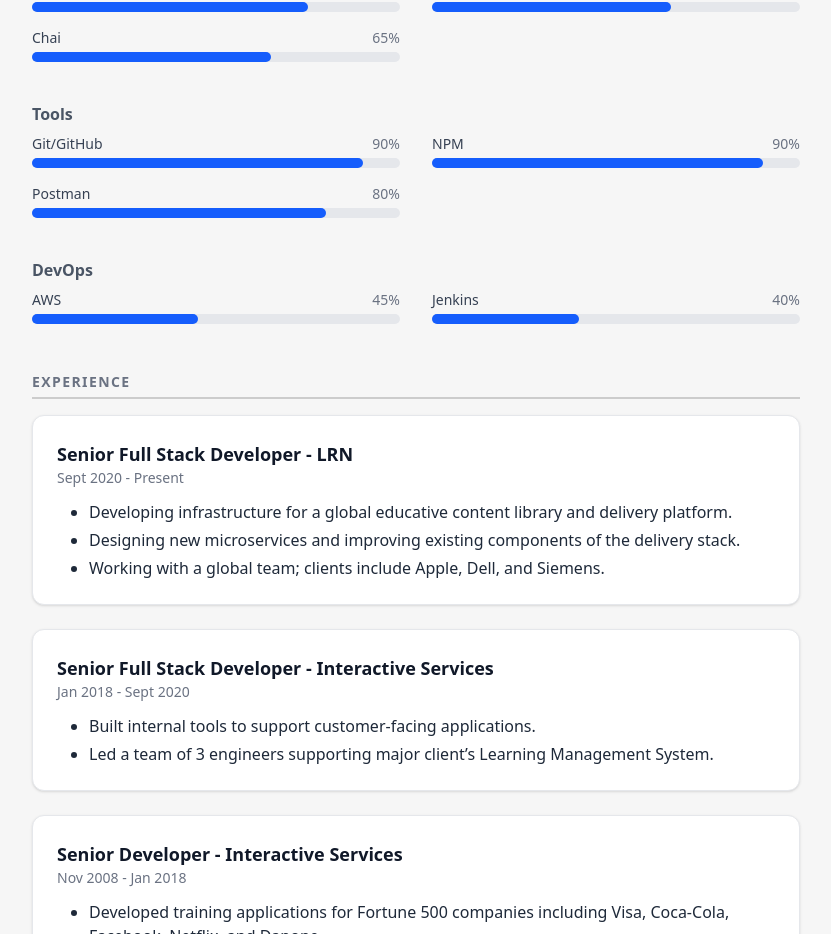
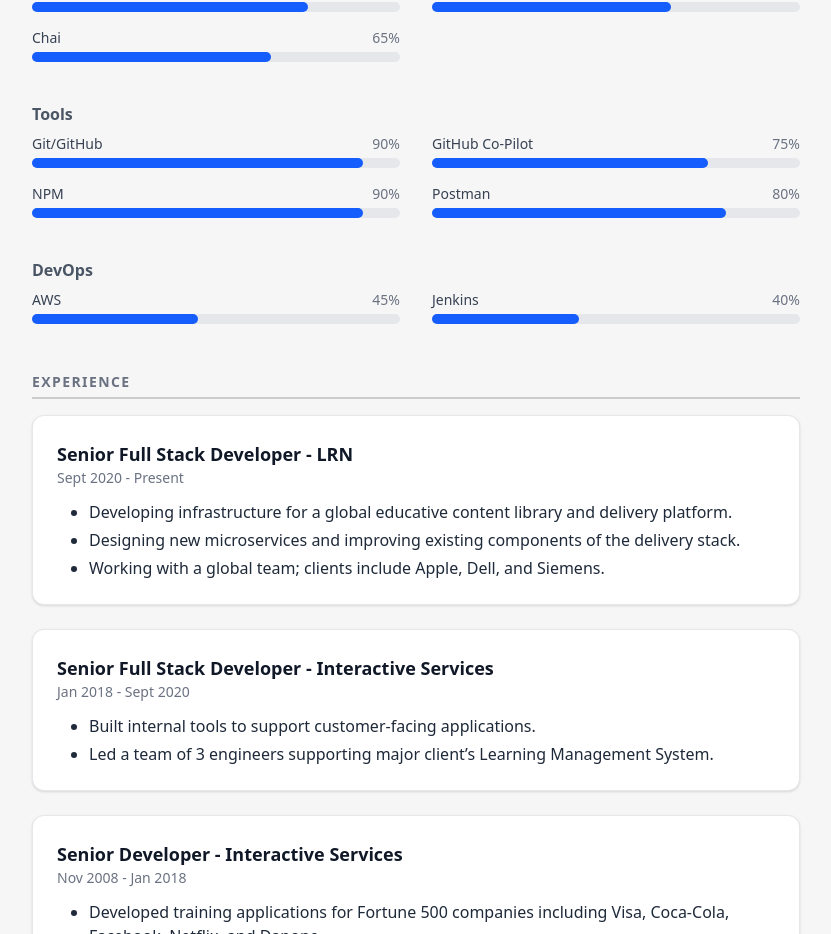
Before and after one commit to denismcmahon/denismcmahon-cv, a React (Vite) app: page / in a window 1280 px wide. Shown: the part 1316-2250 px from the top of the page, without its empty margins (224-1055 px from the left). Built offline with nearby package versions, Linux system fonts and the light colour scheme.

Commit message:
refactor: adding GitHub Co-Pilot skill

```diff
--- a/src/components/Skills.tsx
+++ b/src/components/Skills.tsx
@@ -38,6 +38,7 @@
     ],
     Tools: [
       { label: 'Git/GitHub', percent: 90 },
+      { label: 'GitHub Co-Pilot', percent: 75 },
       { label: 'NPM', percent: 90 },
       { label: 'Postman', percent: 80 },
     ],
```
Also changed, not shown: 1 other file (tests, documents, lock files or other folders).
